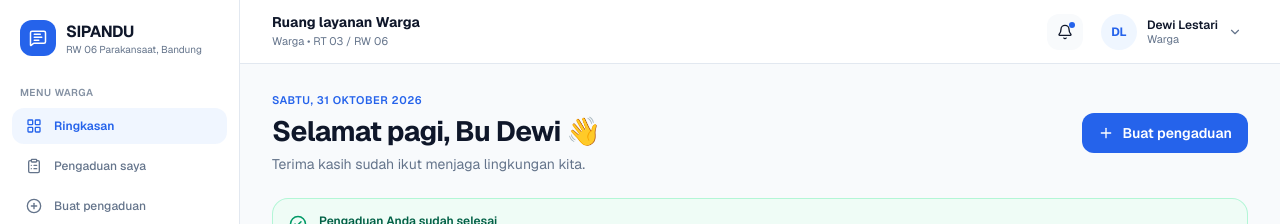
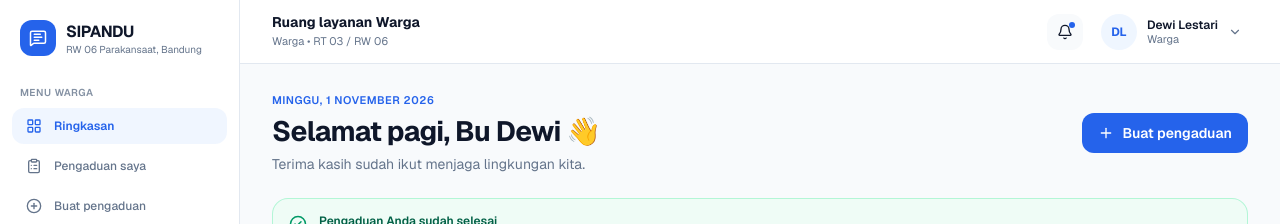
Before and after one commit to Kelompok-60B-UT/SIPANDU, a Next.js app: page /dashboard/warga in a window 1280 px wide. Shown: the top 224 px of the page. Built offline with nearby package versions, Linux system fonts and the light colour scheme; no server answers; the database is empty.

Commit message:
feat: hero and stats, greatingbyhour

```diff
--- a/src/app/dashboard/warga/page.tsx
+++ b/src/app/dashboard/warga/page.tsx
@@ -15,6 +15,7 @@ import {
 import WargaShell from "@/components/warga/WargaShell";
 import WargaTicketsCard from "@/components/warga/WargaTicketsCard";
 import NotificationsCard from "@/components/warga/NotificationsCard";
+import { WargaGreetingHeader } from "@/components/ui/LocalTimeGreeting";
 import { WargaDashboardSkeleton } from "@/components/ui/Skeleton";
 import { listNotifications } from "@/app/actions/profile";
 import {
@@ -40,31 +41,6 @@ export const metadata: Metadata = {
   description: "Ringkasan dan pemantauan pengaduan warga RW 06 Parakansaat.",
 };
 
-const DAYS_ID = [
-  "MINGGU",
-  "SENIN",
-  "SELASA",
-  "RABU",
-  "KAMIS",
-  "JUMAT",
-  "SABTU",
-];
-
-const MONTHS_ID = [
-  "JANUARI",
-  "FEBRUARI",
-  "MARET",
-  "APRIL",
-  "MEI",
-  "JUNI",
-  "JULI",
-  "AGUSTUS",
-  "SEPTEMBER",
-  "OKTOBER",
-  "NOVEMBER",
-  "DESEMBER",
-];
-
 const EMPTY_STATS: DashboardStats = {
   total: 0,
   draft: 0,
@@ -74,18 +50,6 @@ const EMPTY_STATS: DashboardStats = {
   selesai: 0,
   ditolak: 0,
 };
-
-function formatBannerDate(isPreview: boolean): string {
-  if (isPreview) return "SABTU, 31 OKTOBER 2026";
-  const now = new Date(Date.now() + 7 * 60 * 60 * 1000);
-  return `${DAYS_ID[now.getUTCDay()]}, ${now.getUTCDate()} ${MONTHS_ID[now.getUTCMonth()]} ${now.getUTCFullYear()}`;
-}
-
-function formatGreeting(fullName: string, isPreview: boolean): string {
-  if (isPreview) return "Selamat pagi, Bu Dewi 👋";
-  const firstName = fullName.trim().split(/\s+/)[0] || "Warga";
-  return `Selamat pagi, ${firstName} 👋`;
-}
 
 function DashboardView({
   userCtx,
@@ -117,17 +81,10 @@ function DashboardView({
       <div className="space-y-6">
         {/* Baris Sapaan & Tombol Buat Pengaduan */}
         <div className="flex flex-col gap-4 sm:flex-row sm:items-center sm:justify-between">
-          <div>
-            <p className="text-[11px] font-semibold uppercase tracking-wider text-primary">
-              {formatBannerDate(userCtx.isPreview)}
-            </p>
-            <h1 className="mt-1 text-2xl font-bold tracking-tight text-ink sm:text-[28px]">
-              {formatGreeting(userCtx.profile.full_name, userCtx.isPreview)}
-            </h1>
-            <p className="mt-1 text-sm text-muted">
-              Terima kasih sudah ikut menjaga lingkungan kita.
-            </p>
-          </div>
+          <WargaGreetingHeader
+            fullName={userCtx.profile.full_name}
+            isPreview={userCtx.isPreview}
+          />
 
           <Link
             href="/tickets/new"
--- a/src/components/staff/RtDashboardClient.tsx
+++ b/src/components/staff/RtDashboardClient.tsx
@@ -22,6 +22,10 @@ import {
 } from "lucide-react";
 import StaffShell from "@/components/staff/StaffShell";
 import Badge from "@/components/ui/Badge";
+import {
+  formatFriendlyUserName,
+  useLocalTimeGreeting,
+} from "@/components/ui/LocalTimeGreeting";
 import { rejectTicket, verifyTicket } from "@/app/actions/tickets";
 import { createClient, isSupabaseConfigured } from "@/utils/supabase/client";
 import { statusLabelId } from "@/utils/transition";
@@ -302,8 +306,12 @@ export default function RtDashboardClient({
     });
   };
 
+  const { greeting } = useLocalTimeGreeting();
   const greetingFirstName =
     initialData.fullName.trim().split(/\s+/)[0] || "Pengurus";
+  const greetingDisplayName = initialData.isPreview
+    ? `Pak ${greetingFirstName}`
+    : formatFriendlyUserName(initialData.fullName, "Pengurus");
   const reportAttachmentsList =
     selectedTicket && selectedTicket.reportAttachments.length > 0
       ? selectedTicket.reportAttachments
@@ -334,7 +342,7 @@ export default function RtDashboardClient({
             WILAYAH {initialData.regionName} / RW {initialData.rw}
           </p>
           <h1 className="mt-1 text-2xl font-bold tracking-tight text-ink sm:text-[28px]">
-            Selamat pagi, Pak {greetingFirstName}.
+            {greeting}, {greetingDisplayName}.
           </h1>
           <p className="mt-1 text-sm text-muted">
             Pastikan laporan warga terverifikasi dan sampai ke pengurus RW.
--- a/src/components/staff/RwDashboardClient.tsx
+++ b/src/components/staff/RwDashboardClient.tsx
@@ -22,6 +22,10 @@ import {
 } from "lucide-react";
 import StaffShell from "@/components/staff/StaffShell";
 import Badge from "@/components/ui/Badge";
+import {
+  formatFriendlyUserName,
+  useLocalTimeGreeting,
+} from "@/components/ui/LocalTimeGreeting";
 import RekapDownloadButton from "@/components/common/RekapDownloadButton";
 import { completeTicket, processTicket } from "@/app/actions/tickets";
 import {
@@ -425,8 +429,12 @@ export default function RwDashboardClient({
     });
   };
 
+  const { greeting, monthYearUpper } = useLocalTimeGreeting();
   const greetingFirstName =
     initialData.fullName.trim().split(/\s+/)[0] || "Pengurus";
+  const greetingDisplayName = initialData.isPreview
+    ? `Pak ${greetingFirstName}`
+    : formatFriendlyUserName(initialData.fullName, "Pengurus");
   const activeTargetStatus = selectedTicket
     ? (targetStatuses[selectedTicket.id] ??
       (selectedTicket.status === "diverifikasi_rt" ? "diproses_rw" : "selesai"))
@@ -449,13 +457,14 @@ export default function RwDashboardClient({
         <div className="flex flex-col gap-4 sm:flex-row sm:items-center sm:justify-between">
           <div>
             <p className="text-[11px] font-semibold uppercase tracking-wider text-primary">
-              RW 06 PARAKANSAAT • OKTOBER 2026
+              RW {initialData.rw} PARAKANSAAT •{" "}
+              {monthYearUpper ?? "OKTOBER 2026"}
             </p>
             <h1 className="mt-1 text-2xl font-bold tracking-tight text-ink sm:text-[28px]">
               Dari laporan, jadi tindakan.
             </h1>
             <p className="mt-1 text-sm text-muted">
-              Selamat pagi, Pak {greetingFirstName}. Koordinasikan tindak lanjut
+              {greeting}, {greetingDisplayName}. Koordinasikan tindak lanjut
               laporan yang sudah diverifikasi RT.
             </p>
           </div>
--- /dev/null
+++ b/src/components/ui/LocalTimeGreeting.tsx
@@ -0,0 +1,132 @@
+"use client";
+
+import { useSyncExternalStore } from "react";
+
+const DAYS_ID = [
+  "MINGGU",
+  "SENIN",
+  "SELASA",
+  "RABU",
+  "KAMIS",
+  "JUMAT",
+  "SABTU",
+];
+
+const MONTHS_ID = [
+  "JANUARI",
+  "FEBRUARI",
+  "MARET",
+  "APRIL",
+  "MEI",
+  "JUNI",
+  "JULI",
+  "AGUSTUS",
+  "SEPTEMBER",
+  "OKTOBER",
+  "NOVEMBER",
+  "DESEMBER",
+];
+
+const HONORIFICS = new Set([
+  "pak",
+  "bu",
+  "bapak",
+  "ibu",
+  "kang",
+  "teh",
+  "mas",
+  "mbak",
+]);
+
+function subscribeClock(onStoreChange: () => void): () => void {
+  const interval = window.setInterval(onStoreChange, 60_000);
+  return () => window.clearInterval(interval);
+}
+
+function getClientClockKey(): string {
+  const now = new Date();
+  return `${now.getFullYear()}-${now.getMonth()}-${now.getDate()}-${now.getHours()}`;
+}
+
+function getServerClockKey(): null {
+  return null;
+}
+
+export function getGreetingByHour(hour: number): string {
+  if (hour >= 4 && hour < 11) return "Selamat pagi";
+  if (hour >= 11 && hour < 15) return "Selamat siang";
+  if (hour >= 15 && hour < 18) return "Selamat sore";
+  return "Selamat malam";
+}
+
+export function formatFriendlyUserName(
+  fullName: string,
+  fallback = "Warga",
+): string {
+  const parts = fullName.trim().split(/\s+/).filter(Boolean);
+  if (parts.length === 0) return fallback;
+  if (parts.length >= 2 && HONORIFICS.has(parts[0].toLowerCase())) {
+    return `${parts[0]} ${parts[1]}`;
+  }
+  return parts[0];
+}
+
+export function useLocalTimeGreeting() {
+  const clockKey = useSyncExternalStore(
+    subscribeClock,
+    getClientClockKey,
+    getServerClockKey,
+  );
+
+  if (!clockKey) {
+    return {
+      isHydrated: false,
+      greeting: "Selamat pagi",
+      bannerDateUpper: null as string | null,
+      monthYearUpper: null as string | null,
+    };
+  }
+
+  const [y, m, d, h] = clockKey.split("-").map(Number);
+  const localDate = new Date(y, m, d);
+  const dayName = DAYS_ID[localDate.getDay()] ?? "HARI INI";
+  const monthName = MONTHS_ID[m] ?? "";
+
+  return {
+    isHydrated: true,
+    greeting: getGreetingByHour(h),
+    bannerDateUpper: `${dayName}, ${d} ${monthName} ${y}`,
+    monthYearUpper: `${monthName} ${y}`,
+  };
+}
+
+export function WargaGreetingHeader({
+  fullName,
+  isPreview,
+}: {
+  fullName: string;
+  isPreview: boolean;
+}) {
+  const { greeting, bannerDateUpper } = useLocalTimeGreeting();
+
+  const displayName = isPreview
+    ? "Bu Dewi"
+    : formatFriendlyUserName(fullName, "Warga");
+
+  const dateText =
+    bannerDateUpper ?? (isPreview ? "SABTU, 31 OKTOBER 2026" : "RW 06 PARAKANSAAT");
+
+  return (
+    <div>
+      <p className="text-[11px] font-semibold uppercase tracking-wider text-primary">
+        {dateText}
+      </p>
+      <h1 className="mt-1 text-2xl font-bold tracking-tight text-ink sm:text-[28px]">
+        {greeting}, {displayName} 👋
+      </h1>
+      <p className="mt-1 text-sm text-muted">
+        Terima kasih sudah ikut menjaga lingkungan kita.
+      </p>
+    </div>
+  );
+}
```
Also changed, not shown: src/components/landing/Hero.tsx (+144 -19 lines).
